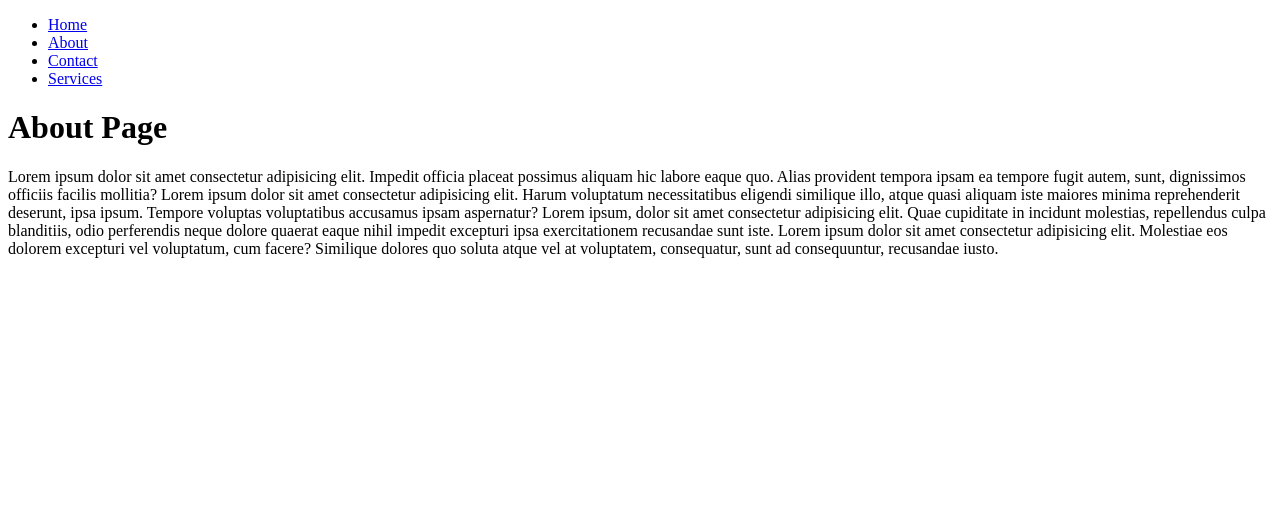
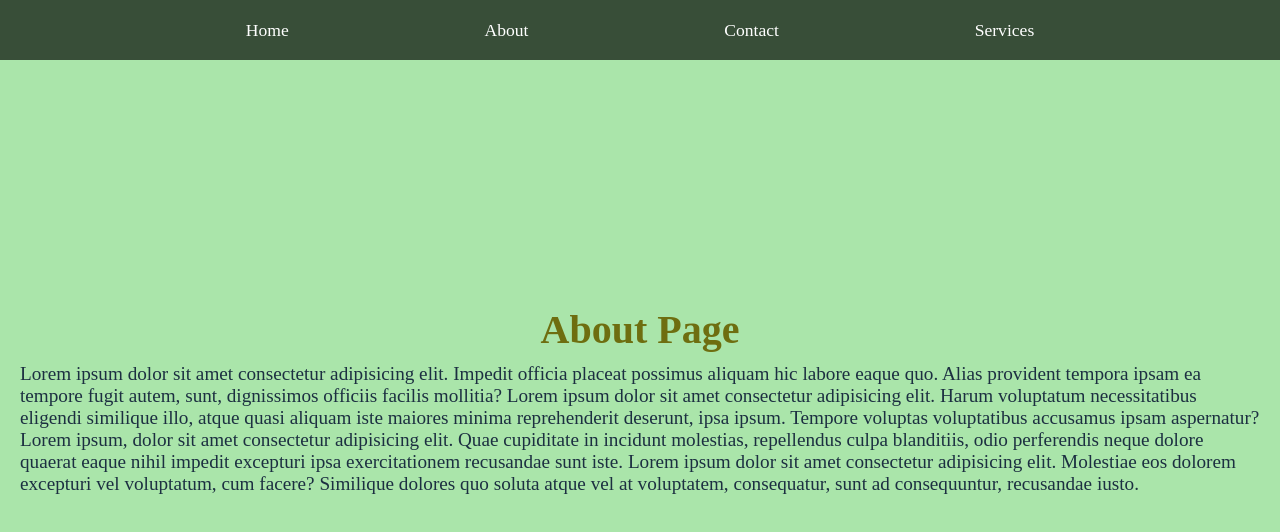
Before and after one commit to Risha188/Assignment-6, a website: page publish/about.html in a window 1280 px wide. Drawn offline with Linux system fonts and the light colour scheme; the site is published under a folder, as on GitHub Pages, so addresses that start at the root find nothing.

Commit message:
New Commit

```diff
--- a/package.json
+++ b/package.json
@@ -7,7 +7,7 @@
   "type": "commonjs",
   "main": "server.js",
   "scripts": {
-    "start" : "node server.js"
+    "start" : "nodemon server.js"
   },
   "dependencies": {
     "nodemon": "^3.1.14"
--- a/publish/about.html
+++ b/publish/about.html
@@ -4,20 +4,26 @@
         <meta charset="UTF-8">
         <meta name="viewport" content="width=device-width, initial-scale=1.0">
         <title>About Page</title>
-    <link rel="stylesheet" href="/styles.css" />
+        <link rel="stylesheet" href="styles.css" />
     </head>
     <body>
         <nav>
             <ul>
-            <li><a href="/home">Home</a></li>
-            <li><a href="/about">About</a></li>
-            <li><a href="/contact">Contact</a></li>
-            <li><a href="/services">Services</a></li>
+                <li><a href="index.html">Home</a></li>
+                <li><a href="about.html">About</a></li>
+                <li><a href="contact.html">Contact</a></li>
+                <li><a href="services.html">Services</a></li>
             </ul>
         </nav>
         <div class="container">
             <h1>About Page</h1>
-        <p>Lorem ipsum dolor sit amet consectetur adipisicing elit. Impedit officia placeat possimus aliquam hic labore eaque quo. Alias provident tempora ipsam ea tempore fugit autem, sunt, dignissimos officiis facilis mollitia? Lorem ipsum dolor sit amet consectetur adipisicing elit. Harum voluptatum necessitatibus eligendi similique illo, atque quasi aliquam iste maiores minima reprehenderit deserunt, ipsa ipsum. Tempore voluptas voluptatibus accusamus ipsam aspernatur? Lorem ipsum, dolor sit amet consectetur adipisicing elit. Quae cupiditate in incidunt molestias, repellendus culpa blanditiis, odio perferendis neque dolore quaerat eaque nihil impedit excepturi ipsa exercitationem recusandae sunt iste. Lorem ipsum dolor sit amet consectetur adipisicing elit. Molestiae eos dolorem excepturi vel voluptatum, cum facere? Similique dolores quo soluta atque vel at voluptatem, consequatur, sunt ad consequuntur, recusandae iusto.</p>
+            <p>Lorem ipsum dolor sit amet consectetur adipisicing elit. Impedit officia placeat possimus aliquam hic labore eaque quo. Alias provident
+                tempora ipsam ea tempore fugit autem, sunt, dignissimos officiis facilis mollitia? Lorem ipsum dolor sit amet consectetur adipisicing
+                elit. Harum voluptatum necessitatibus eligendi similique illo, atque quasi aliquam iste maiores minima reprehenderit deserunt, ipsa
+                ipsum. Tempore voluptas voluptatibus accusamus ipsam aspernatur? Lorem ipsum, dolor sit amet consectetur adipisicing elit. Quae
+                cupiditate in incidunt molestias, repellendus culpa blanditiis, odio perferendis neque dolore quaerat eaque nihil impedit excepturi
+                ipsa exercitationem recusandae sunt iste. Lorem ipsum dolor sit amet consectetur adipisicing elit. Molestiae eos dolorem excepturi vel
+                voluptatum, cum facere? Similique dolores quo soluta atque vel at voluptatem, consequatur, sunt ad consequuntur, recusandae iusto.</p>
         </div>
     </body>
 </html>
--- a/server.js
+++ b/server.js
@@ -5,7 +5,7 @@ const app = http.createServer((req,res)=>{
     const {url} = req;
 
     if(url === '/styles.css') {
-        fs.readFile('./public/styles.css',(err,data) => {
+        fs.readFile('./publish/styles.css',(err,data) => {
             if(err) {
                 res.writeHead(500,{'content-type': 'text/plain'});
                 return res.end('<h1>Server Error</h1>');
@@ -14,7 +14,7 @@ const app = http.createServer((req,res)=>{
             res.end(data);
         })
     }else if(url === '/home'){
-        fs.readFile('./publish/home.html', (err, data)=>{
+        fs.readFile('./publish/index.html', (err, data)=>{
             if(err) {
                 res.writeHead(500,{'content-type': 'text/html'});
                 return res.end('<h1>Server Error</h1>');
```
Also changed, not shown: publish/contact.html (+5 -5 lines), publish/index.html (renamed from publish/home.html, +5 -5 lines), publish/services.html (+9 -6 lines), publish/styles.css (renamed from public/styles.css). Lines whose indentation alone changed are shown as unchanged.
